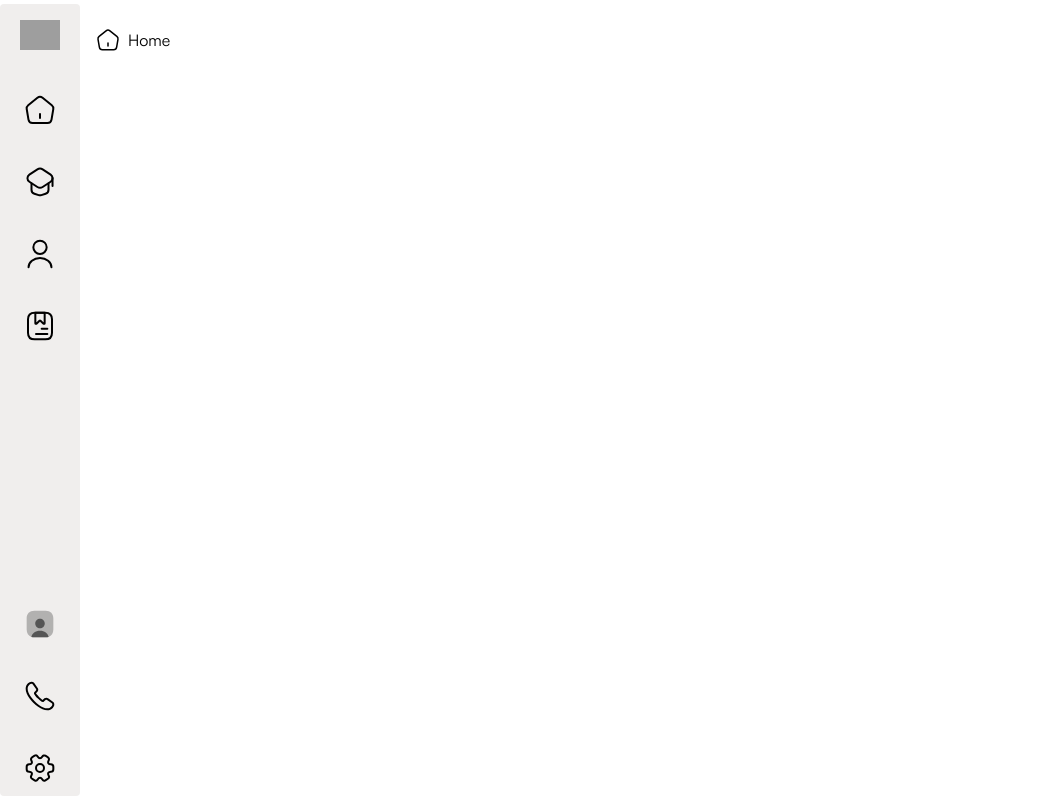
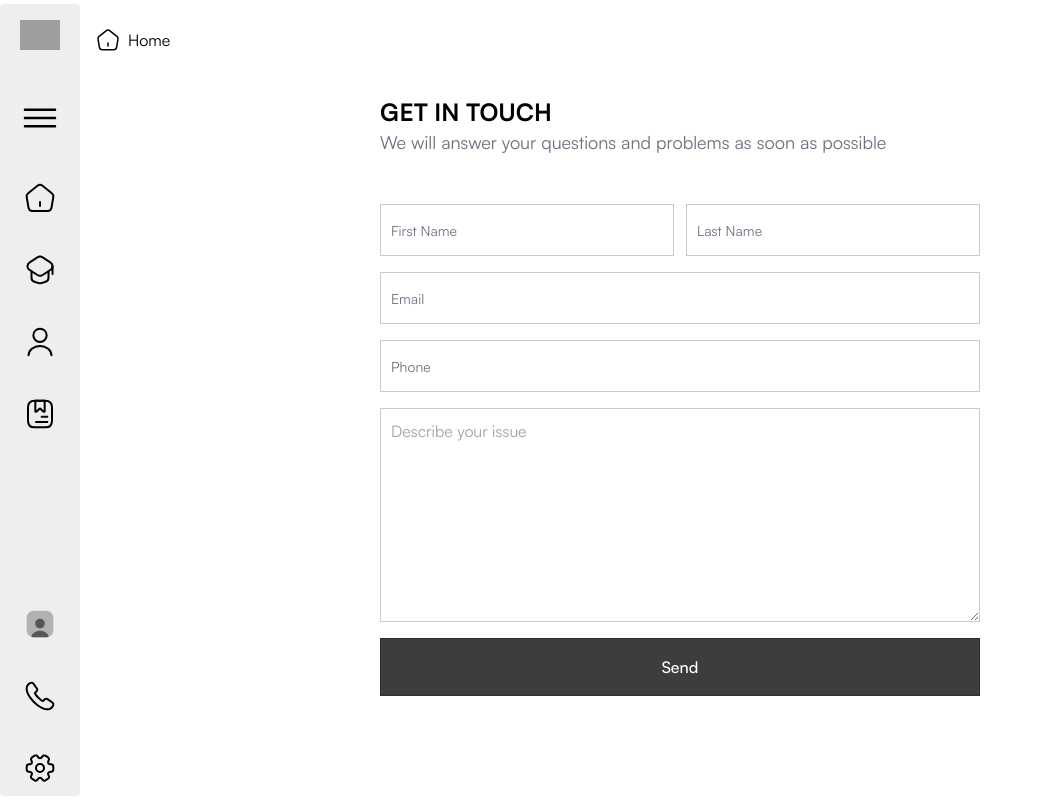
Before and after one commit to Maneeshk11/RateMUProfs-Frontend, a React (Vite) app: page /contact in a window 1280 px wide. Before the commit this address had no page. Shown: the whole page, without its empty margins (0-1043 px from the left). Built offline with nearby package versions, Linux system fonts and the light colour scheme; grey boxes are pictures that could not be loaded.

Commit message:
contact page

```diff
--- /dev/null
+++ b/src/components/molecules/Account/Profile.tsx
@@ -0,0 +1,10 @@
+const Profile = () => {
+    return (
+        <div>
+
+        </div>
+    );
+
+}
+
+export default Profile;
--- /dev/null
+++ b/src/components/molecules/ContactUs.tsx
@@ -0,0 +1,35 @@
+
+
+const ContactUs = () => {
+    return (
+        <div className="flex flex-col gap-y-4 w-1/2 m-auto mt-24">
+            <span className="flex flex-col  text-left mb-8">
+                <span className="font-bold text-2xl ">GET IN TOUCH</span>
+                <span className="font-normal text-lg text-gray-500">We will answer your questions and problems as soon as possible</span>
+            </span>
+            <div className="flex flex-row w-full justify-between">
+                <div className="relative w-[49%] border border-[#2d2d2d40]">
+                    <input type="text" id="floating_filled" className="block px-2.5 pb-2.5 pt-5 w-full text-sm text-gray-900 border-gray-300 appearance-none focus:outline-none focus:ring-0 peer" placeholder=" " />
+                    <label htmlFor="floating_filled" className="absolute text-sm text-gray-500 dark:text-gray-600 duration-300 transform -translate-y-4 scale-75 top-4 z-10 origin-[0] left-2.5 peer-focus:text-blue-600 peer-focus:dark:text-blue-500 peer-placeholder-shown:scale-100 peer-placeholder-shown:translate-y-0 peer-focus:scale-75 peer-focus:-translate-y-4">First Name</label>
+                </div>
+                <div className="relative w-[49%] border border-[#2d2d2d40]">
+                    <input type="text" id="floating_filled" className="block px-2.5 pb-2.5 pt-5 w-full text-sm text-gray-900 border-gray-300 appearance-none focus:outline-none focus:ring-0 peer" placeholder=" " />
+                    <label htmlFor="floating_filled" className="absolute text-sm text-gray-500 dark:text-gray-600 duration-300 transform -translate-y-4 scale-75 top-4 z-10 origin-[0] left-2.5 peer-focus:text-blue-600 peer-focus:dark:text-blue-500 peer-placeholder-shown:scale-100 peer-placeholder-shown:translate-y-0 peer-focus:scale-75 peer-focus:-translate-y-4">Last Name</label>
+                </div>
+            </div>
+            <div className="relative w-full border border-[#2d2d2d40]">
+                <input type="text" id="floating_filled" className="block px-2.5 pb-2.5 pt-5 w-full text-sm text-gray-900 border-gray-300 appearance-none focus:outline-none focus:ring-0 peer" placeholder=" " />
+                <label htmlFor="floating_filled" className="absolute text-sm text-gray-500 dark:text-gray-600 duration-300 transform -translate-y-4 scale-75 top-4 z-10 origin-[0] left-2.5 peer-focus:text-blue-600 peer-focus:dark:text-blue-500 peer-placeholder-shown:scale-100 peer-placeholder-shown:translate-y-0 peer-focus:scale-75 peer-focus:-translate-y-4">Email</label>
+            </div>
+            <div className="relative w-full border border-[#2d2d2d40]">
+                <input type="text" id="floating_filled" className="block px-2.5 pb-2.5 pt-5 w-full text-sm text-gray-900 border-gray-300 appearance-none focus:outline-none focus:ring-0 peer" placeholder=" " />
+                <label htmlFor="floating_filled" className="absolute text-sm text-gray-500 dark:text-gray-600 duration-300 transform -translate-y-4 scale-75 top-4 z-10 origin-[0] left-2.5 peer-focus:text-blue-600 peer-focus:dark:text-blue-500 peer-placeholder-shown:scale-100 peer-placeholder-shown:translate-y-0 peer-focus:scale-75 peer-focus:-translate-y-4">Phone</label>
+            </div>
+            <textarea name="" id="" rows={8} className="border border-[#2d2d2d40] p-2.5" placeholder="Describe your issue"></textarea>
+            <button className="p-4 border-[1px] border-[#00000041] text-white bg-[#000000c2] font-medium text-base hover:bg-[#434343c2]"
+            >Send</button>
+        </div>
+    )
+}
+
+export default ContactUs;
--- a/src/components/molecules/navBar/navBarMinimized.tsx
+++ b/src/components/molecules/navBar/navBarMinimized.tsx
@@ -10,12 +10,13 @@ import ContactIcon from "../../../assets/icons/contactIcon.svg"
 import SettingsIcon from "../../../assets/icons/settingsIcon.svg"
 import MUlogo from "../../../assets/icons/mulogo.svg"
 import GuestUser from "../../../assets/icons/guestUser.svg"
+import HambergerIcon from "../../../assets/icons/hamberger.svg"
 
 import NavMinimizedItem from "../../atoms/navMinimizedItem"
 import NavBar from "./navBar"
 
 const NavBarMinimized = () => {
-    const navbarToggleItem = useSelector((state:any) => state.navbar)
+    const navbarToggleItem = useSelector((state: any) => state.navbar)
     const dispatch = useDispatch()
     // const [isClicked, setIsClicked] = useState(false)
     const navbarToggleState = navbarToggleItem.navToggleState
@@ -28,12 +29,14 @@ const NavBarMinimized = () => {
         <>
             <div className="w-[5rem] h-[99%] bg-[#f0eeed] my-auto rounded flex flex-col justify-between flex-shrink-0">
                 <div className="w-full flex flex-col justify-center items-center gap-y-4">
-                    <img src={MUlogo} alt="" className="w-[2.5rem] my-4 cursor-pointer" onClick={toggleMenu}/>
+                    <img src={MUlogo} alt="" className="w-[2.5rem] my-4" />
+                    <div className="w-[3.5rem] h-[3.5rem] rounded-lg my-2 flex items-center justify-center mx-auto cursor-pointer hover:bg-[#d9d7df]">
+                        <img src={HambergerIcon} alt="" className="w-[2.5rem]" onClick={toggleMenu} /></div>
 
-                        <NavMinimizedItem imgSrc={HomeIcon} linkTo="" itemName="Home"></NavMinimizedItem>
-                        <NavMinimizedItem imgSrc={SchoolIcon} linkTo="schools" itemName="Schools"></NavMinimizedItem>
-                        <NavMinimizedItem imgSrc={ProfIcon} linkTo="professors" itemName="Professors"></NavMinimizedItem>
-                        <NavMinimizedItem imgSrc={AboutIcon} linkTo="about" itemName="About Us"></NavMinimizedItem>
+                    <NavMinimizedItem imgSrc={HomeIcon} linkTo="" itemName="Home"></NavMinimizedItem>
+                    <NavMinimizedItem imgSrc={SchoolIcon} linkTo="schools" itemName="Schools"></NavMinimizedItem>
+                    <NavMinimizedItem imgSrc={ProfIcon} linkTo="professors" itemName="Professors"></NavMinimizedItem>
+                    <NavMinimizedItem imgSrc={AboutIcon} linkTo="about" itemName="About Us"></NavMinimizedItem>
                     {/* </div> */}
                 </div>
                 <div className="w-full flex flex-col items-center gap-y-4">
@@ -45,7 +48,7 @@ const NavBarMinimized = () => {
                 </div>
             </div>
             {
-                navbarToggleState ? (<NavBar/>) : (<></>)
+                navbarToggleState ? (<NavBar />) : (<></>)
             }
 
             {/* <NavBar/> */}
--- a/src/components/organisms/background.tsx
+++ b/src/components/organisms/background.tsx
@@ -8,6 +8,7 @@ import Account from "../molecules/Account/Account";
 import ProfessorPage from "../molecules/professorPage/ProfessorPage";
 import RatingsPage from "../molecules/RatingsPage/ratingsPage";
 import AboutUs from "../molecules/about";
+import ContactUs from "../molecules/ContactUs";
 
 const BackgroundPage = () => {
     return (
@@ -27,6 +28,7 @@ const BackgroundPage = () => {
                     <Route path={"/account"} Component={Account}></Route>
                     <Route path={"/login"} Component={Login}></Route>
                     <Route path={"/about"} Component={AboutUs}></Route>
+                    <Route path={"/contact"} Component={ContactUs}></Route>
                 </Routes>
             </div>
         </div>
```
Also changed, not shown: src/assets/icons/hamberger.svg (added), src/components/molecules/Account/AccSettings.tsx (added), src/components/molecules/Account/UserRatings.tsx (added), 1 other file (tests, documents, lock files or other folders).
